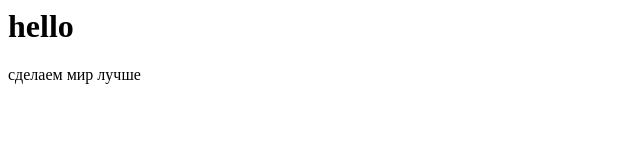
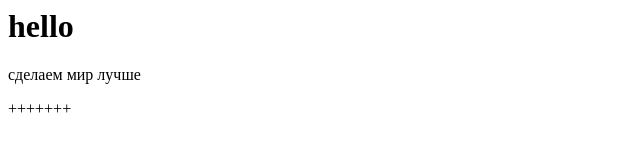
Before and after one commit to vkovalev2022/first-project, a plain HTML site: page index.html in a window 1280 px wide. Shown: the full height of the page, 0-640 px from the left. Drawn offline with Linux system fonts and the light colour scheme.

Commit message:
плюсики

```diff
--- a/index.html
+++ b/index.html
@@ -1,2 +1,3 @@
 <h1>hello</h1>
 <p>сделаем мир лучше</p>
+<p>+++++++</p>
```
